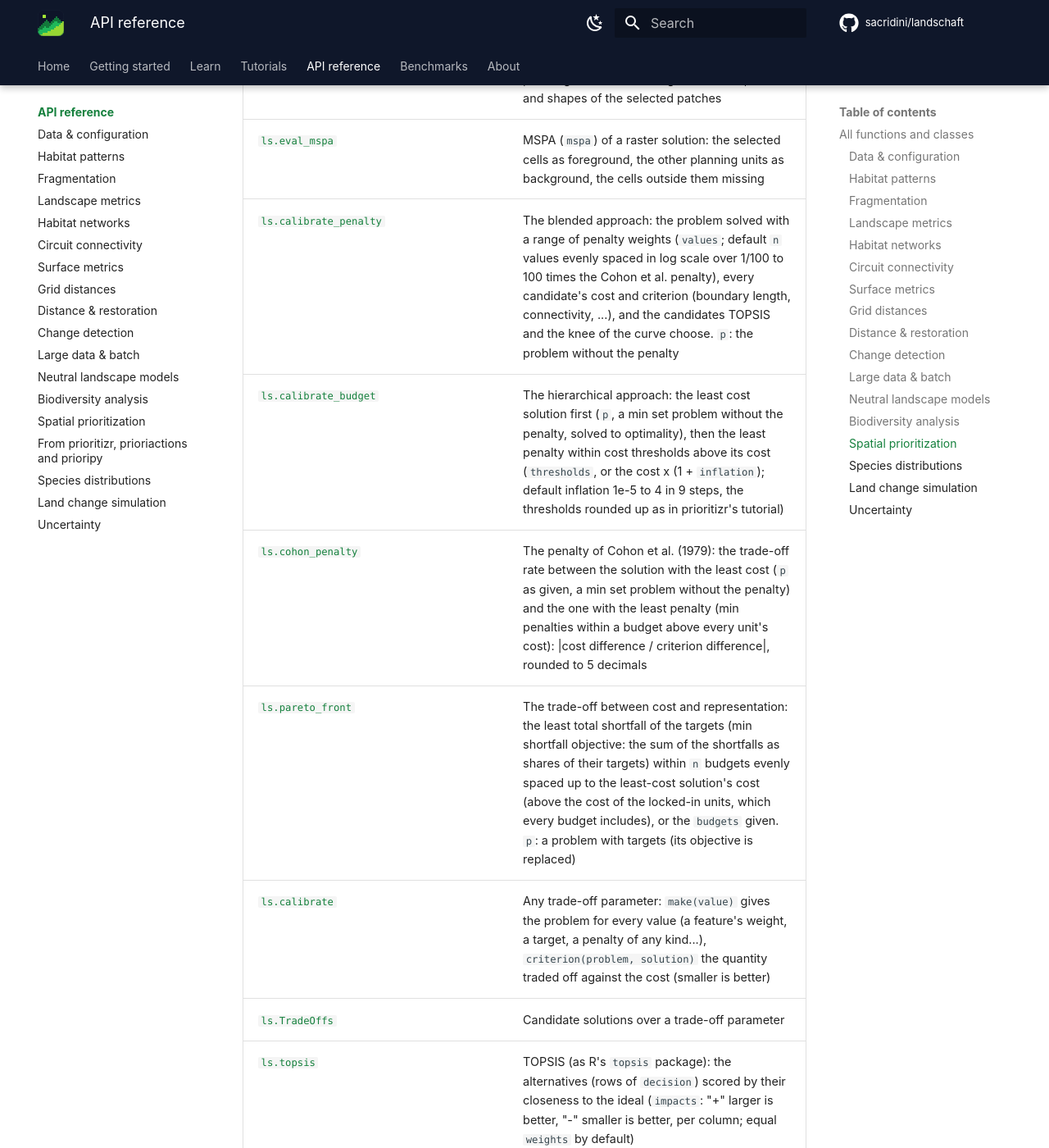
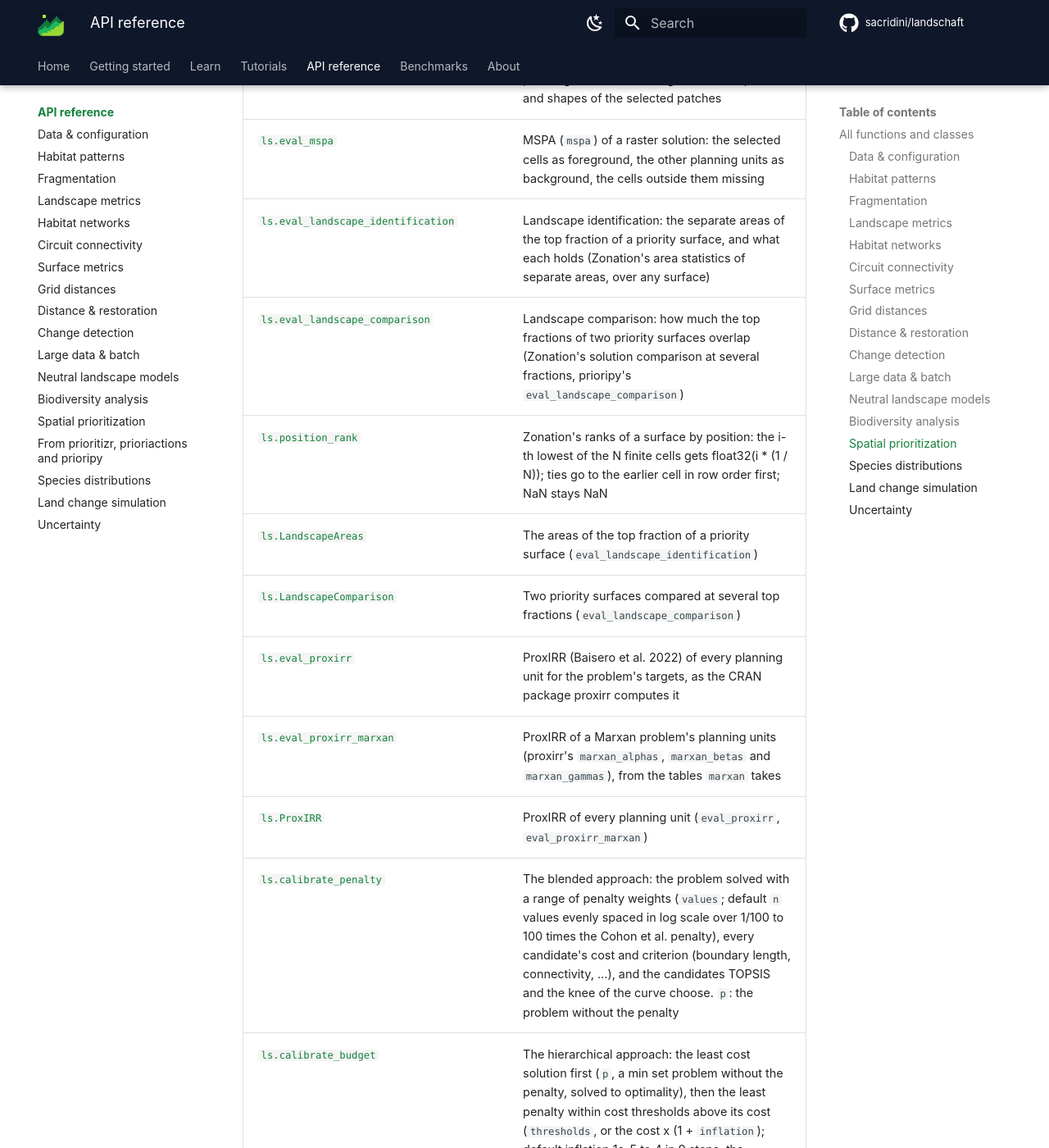
Before and after one commit to sacridini/landschaft, an MkDocs documentation site: the page built from docs/api/index.md, in a window 1280 px wide and 1400 px high, scrolled down 26435 px. Shown: the whole window at 82% size. Built offline with MkDocs 1.6.1 and Material for MkDocs 9.7.7, drawn with Linux system fonts in a browser that asks for light colours; comment, search, counter and statistics services are not loaded.

Commit message:
docs: API index with the new prioritize functions

```diff
--- a/docs/api/index.md
+++ b/docs/api/index.md
@@ -516,6 +516,14 @@ ls.sdm.prepare(occ, env)            # species distribution models
 | [`ls.eval_extinction_risk`](prioritization.md#landschaft.prioritize.eval_extinction_risk) | Every feature's extinction risk by the species-area relationship, 1 - (held / total)^z (z = 0.25 by default, one value or one per feature), and their sum (the expected number of features lost) |
 | [`ls.eval_landscape_metrics`](prioritization.md#landschaft.prioritize.eval_landscape_metrics) | Landscape metrics of a raster solution (`landscape_metrics` of the map of the selected cells: class 1 selected, 0 not, outside the planning units no data): e.g. the number, sizes and shapes of the selected patches |
 | [`ls.eval_mspa`](prioritization.md#landschaft.prioritize.eval_mspa) | MSPA (`mspa`) of a raster solution: the selected cells as foreground, the other planning units as background, the cells outside them missing |
+| [`ls.eval_landscape_identification`](prioritization.md#landschaft.prioritize.eval_landscape_identification) | Landscape identification: the separate areas of the top fraction of a priority surface, and what each holds (Zonation's area statistics of separate areas, over any surface) |
+| [`ls.eval_landscape_comparison`](prioritization.md#landschaft.prioritize.eval_landscape_comparison) | Landscape comparison: how much the top fractions of two priority surfaces overlap (Zonation's solution comparison at several fractions, prioripy's ``eval_landscape_comparison``) |
+| [`ls.position_rank`](prioritization.md#landschaft.prioritize.position_rank) | Zonation's ranks of a surface by position: the i-th lowest of the N finite cells gets float32(i * (1 / N)); ties go to the earlier cell in row order first; NaN stays NaN |
+| [`ls.LandscapeAreas`](prioritization.md#landschaft.prioritize.LandscapeAreas) | The areas of the top fraction of a priority surface (`eval_landscape_identification`) |
+| [`ls.LandscapeComparison`](prioritization.md#landschaft.prioritize.LandscapeComparison) | Two priority surfaces compared at several top fractions (`eval_landscape_comparison`) |
+| [`ls.eval_proxirr`](prioritization.md#landschaft.prioritize.eval_proxirr) | ProxIRR (Baisero et al. 2022) of every planning unit for the problem's targets, as the CRAN package proxirr computes it |
+| [`ls.eval_proxirr_marxan`](prioritization.md#landschaft.prioritize.eval_proxirr_marxan) | ProxIRR of a Marxan problem's planning units (proxirr's ``marxan_alphas``, ``marxan_betas`` and ``marxan_gammas``), from the tables `marxan` takes |
+| [`ls.ProxIRR`](prioritization.md#landschaft.prioritize.ProxIRR) | ProxIRR of every planning unit (`eval_proxirr`, `eval_proxirr_marxan`) |
 | [`ls.calibrate_penalty`](prioritization.md#landschaft.prioritize.calibrate_penalty) | The blended approach: the problem solved with a range of penalty weights (``values``; default ``n`` values evenly spaced in log scale over 1/100 to 100 times the Cohon et al. penalty), every candidate's cost and criterion (boundary length, connectivity, ...), and the candidates TOPSIS and the knee of the curve choose. ``p``: the problem without the penalty |
 | [`ls.calibrate_budget`](prioritization.md#landschaft.prioritize.calibrate_budget) | The hierarchical approach: the least cost solution first (``p``, a min set problem without the penalty, solved to optimality), then the least penalty within cost thresholds above its cost (``thresholds``, or the cost x (1 + ``inflation``); default inflation 1e-5 to 4 in 9 steps, the thresholds rounded up as in prioritizr's tutorial) |
 | [`ls.cohon_penalty`](prioritization.md#landschaft.prioritize.cohon_penalty) | The penalty of Cohon et al. (1979): the trade-off rate between the solution with the least cost (``p`` as given, a min set problem without the penalty) and the one with the least penalty (min penalties within a budget above every unit's cost): \|cost difference / criterion difference\|, rounded to 5 decimals |
```
